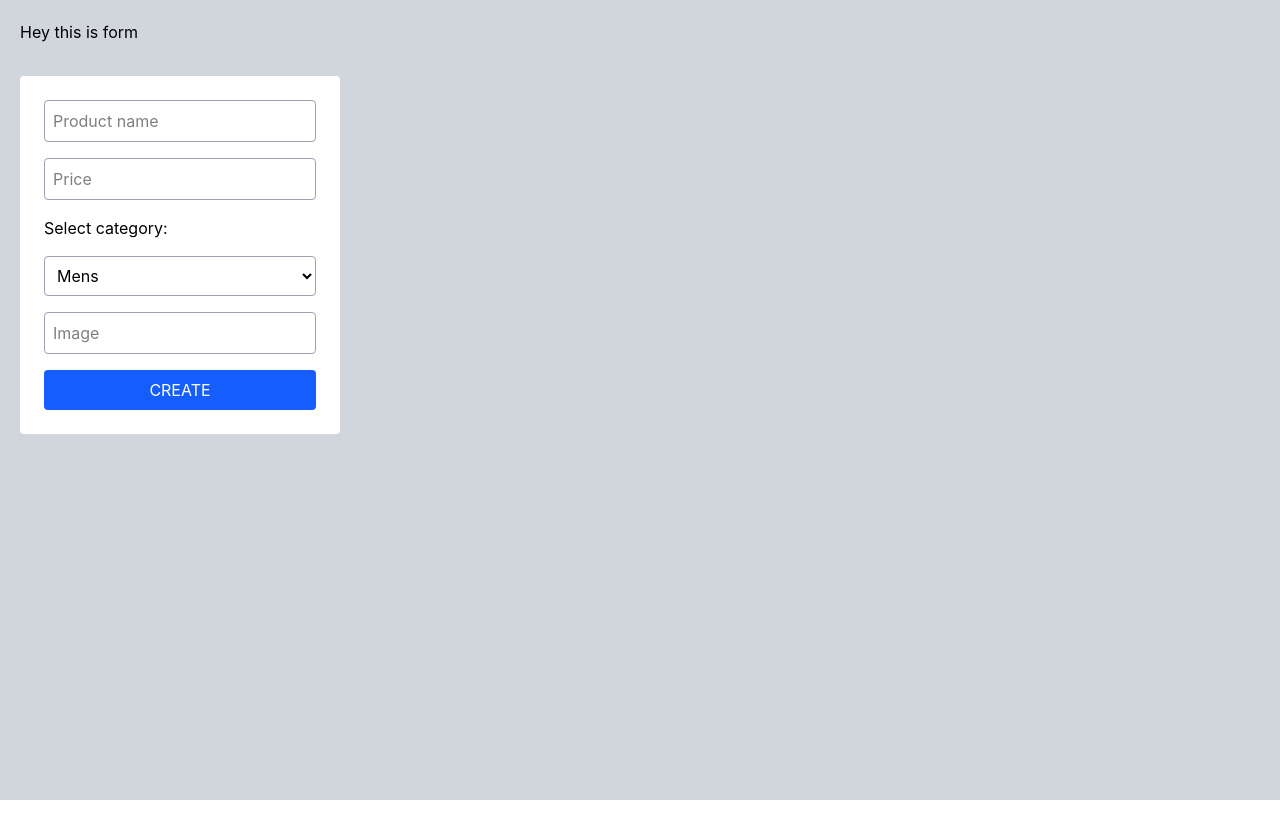
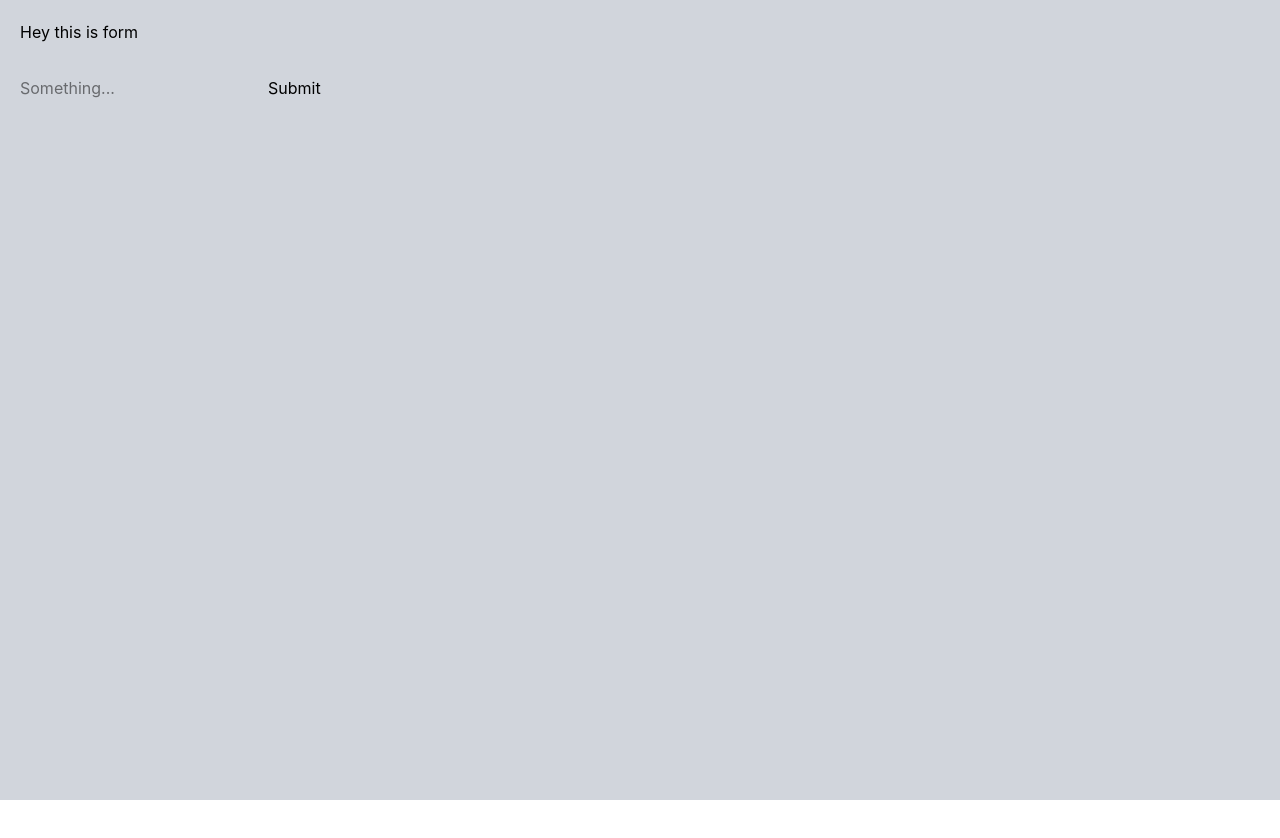
Before and after one commit to forgewithharsh/sheriyans-cohort3.0, a React (Vite) app in the folder react/useRef_RHF/: page / in a window 1280 px wide. Shown: the top 838 px of the page. After the commit the page ends 800 px from the top, so only its background shows below. Built offline with nearby package versions, Linux system fonts and the light colour scheme.

Commit message:
feat: update Form component to use useRef for input reference and log its value

```diff
--- a/react/useRef_RHF/src/App.jsx
+++ b/react/useRef_RHF/src/App.jsx
@@ -1,11 +1,17 @@
-import React from "react";
+import React, { useRef } from "react";
 import Form from "./components/Form";
 
 const App = () => {
+  const inpRef = useRef();
+  console.log(inpRef);
+
   return (
     <div className="h-screen bg-gray-300 p-5 w-full">
       <h1 className="mb-8">Hey this is form</h1>
-      <Form/>
+      {/* <Form/> */}
+
+      <input ref={inpRef} type="text" placeholder="Something..." />
+      <button onClick={() => console.log(inpRef.current.value)}>Submit</button>
     </div>
   );
 };
--- a/react/useRef_RHF/src/components/Form.jsx
+++ b/react/useRef_RHF/src/components/Form.jsx
@@ -1,11 +1,12 @@
 import React, { useRef } from "react";
 
 const Form = () => {
-  const inpRef = useRef(10);
+  const inpRef = useRef({});
   console.log(inpRef);
 
   const handleSubmit = (e) => {
     e.preventDefault();
+    console.log(useRef);
   };
 
   return (
@@ -15,32 +16,23 @@ const Form = () => {
         className="flex p-6 rounded bg-white flex-col gap-4"
       >
         <input
-          // onChange={(e) =>
-          // setFormData({ ...formData, product: e.target.value })
-          // }
+          ref={inpRef}
           className="p-2 border border-gray-400 rounded"
           type="text"
           placeholder="Product name"
         />
         <input
-          // onChange={(e) => setFormData({ ...formData, price: e.target.value })}
           className="p-2 border border-gray-400 rounded"
           type="text"
           placeholder="Price"
         />
         <span>Select category:</span>
-        <select
-          // onChange={(e) =>
-          //   setFormData({ ...formData, category: e.target.value })
-          // }
-          className="p-2 border border-gray-400 rounded"
-        >
+        <select className="p-2 border border-gray-400 rounded">
           <option value="mens">Mens</option>
           <option value="women">Women</option>
           <option value="kids">Kids</option>
         </select>
         <input
-          // onChange={(e) => setFormData({ ...formData, image: e.target.value })}
           className="p-2 border border-gray-400 rounded"
           type="text"
           placeholder="Image"
```
